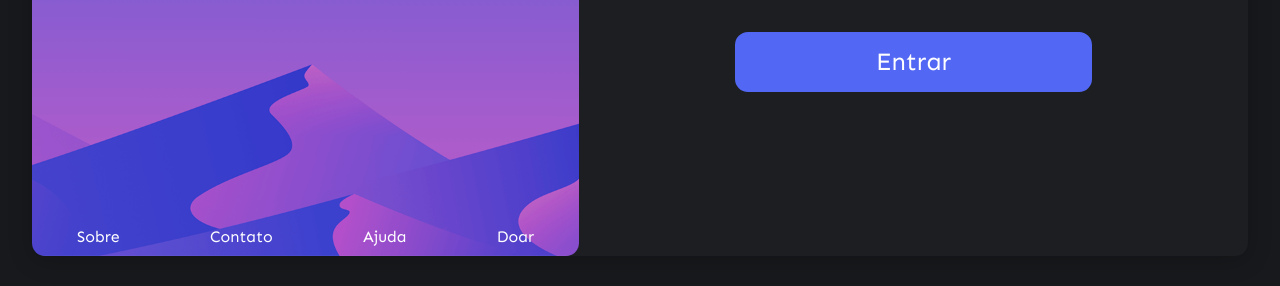
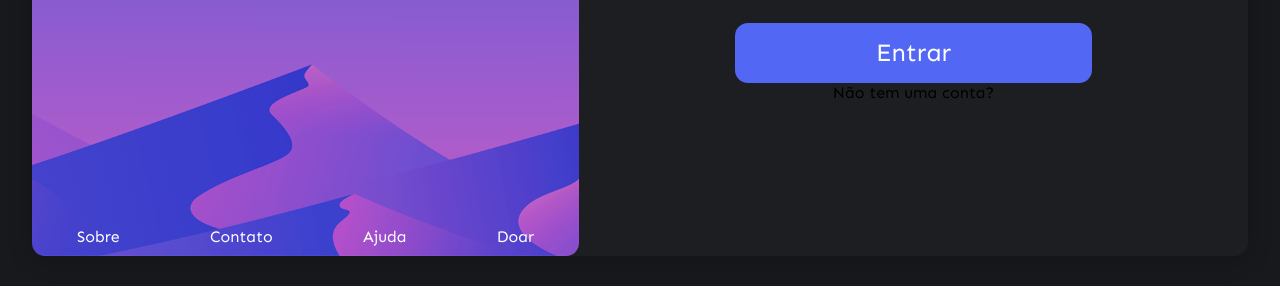
Before and after one commit to DECO190/projeto-Link, a website: page src/views/login.html in a window 1280 px wide. Shown: the part 514-800 px from the top of the page. Drawn offline with Linux system fonts and the light colour scheme; files that its build step writes are made by us from their sources; files whose address does not match are found by name; a web font is replaced by a local one.

Commit message:
Update login.html

```diff
--- a/src/views/login.html
+++ b/src/views/login.html
@@ -54,6 +54,7 @@
                     </div>
 
                     <button onclick = 'makeLogin()' class = 'submit-bttn'> <p>Entrar</p> <img style = 'display: none;' src="images/loading.gif" alt=""></button>
+                    <p class = 'noAcount' onclick = 'window.location.href = "/register"' >Não tem uma conta?</p>
                 </div>
 
 
```
